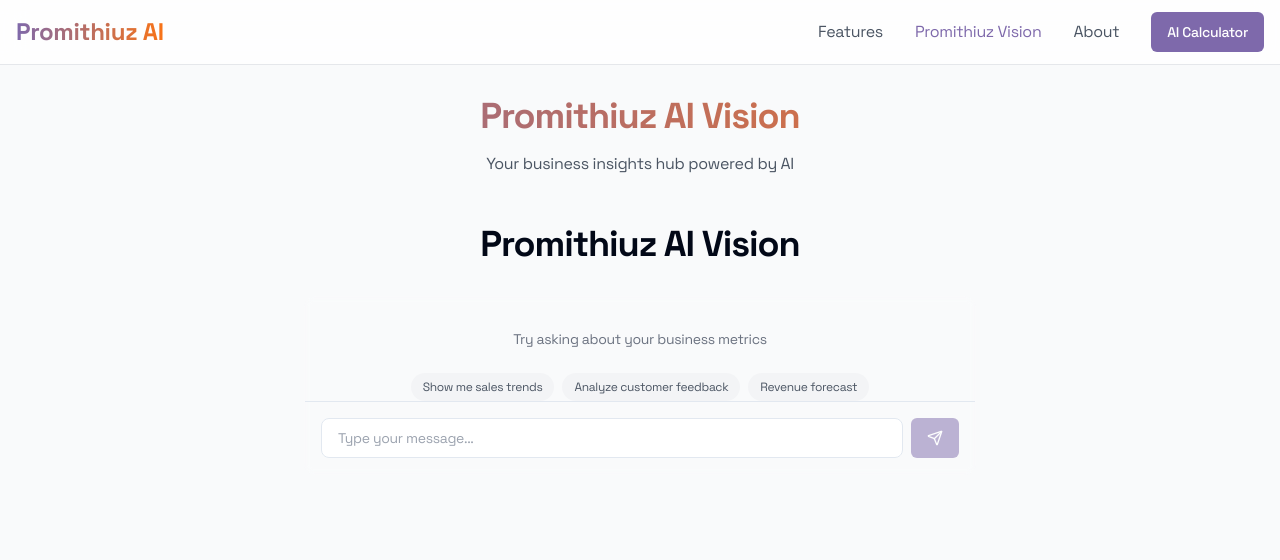
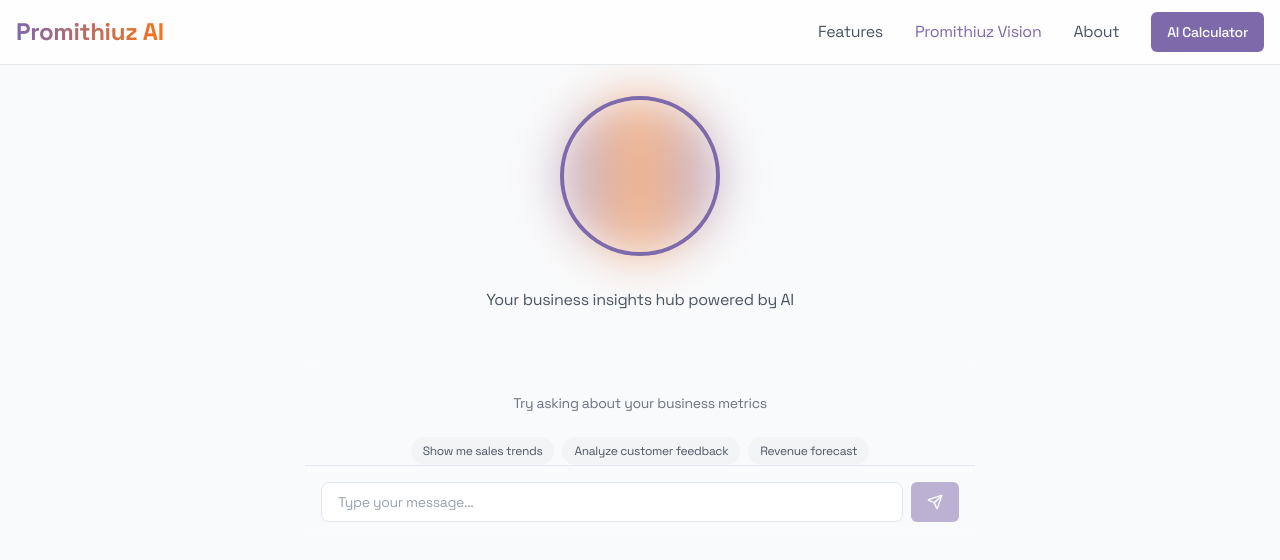
Before and after one commit to Helio947/promithiuz-ai, a React (Vite) app: page /prometheus-vision in a window 1280 px wide. Shown: the top 560 px of the page. Built offline with nearby package versions, Linux system fonts and the light colour scheme.

Commit message:
Improve Promithiuz AI Vision UI
Update the Promithiuz AI Vision UI to replace the black lettering with a circular glowing ring that intensifies as the AI generates a response to user prompts.

```diff
--- a/src/components/prometheus-vision/ChatInterface.tsx
+++ b/src/components/prometheus-vision/ChatInterface.tsx
@@ -1,5 +1,5 @@
 
-import { useState, useEffect } from "react";
+import { useState } from "react";
 import { Message } from "@/types/prometheus-vision";
 import MessageList from "./MessageList";
 import MessageInput from "./MessageInput";
@@ -66,18 +66,6 @@ const ChatInterface = ({ messages, setMessages, isTyping, setIsTyping }: ChatInt
 
   return (
     <div className="w-full max-w-4xl mx-auto relative">
-      {/* Title with glowing ring effect */}
-      <div className="text-center mb-8 relative">
-        <div className={cn(
-          "absolute inset-0 rounded-full blur-3xl transition-opacity duration-500",
-          "bg-gradient-to-r from-primary/50 to-secondary/50",
-          isTyping ? "opacity-100" : "opacity-0"
-        )} />
-        <h1 className="text-4xl font-bold relative z-10">
-          Promithiuz AI Vision
-        </h1>
-      </div>
-
       <div className="bg-white/5 backdrop-blur-sm border border-white/10 rounded-xl overflow-hidden">
         <MessageList messages={messages} isTyping={isTyping} />
         <SuggestedQueries
--- a/src/pages/PrometheusVision.tsx
+++ b/src/pages/PrometheusVision.tsx
@@ -16,18 +16,27 @@ const PrometheusVision = () => {
       <main className="pt-24 px-4">
         <div className="container mx-auto">
           <div className="text-center mb-12 relative">
-            <div
-              className={cn(
-                "absolute inset-0 -z-10 rounded-full opacity-75 blur-2xl",
-                "bg-gradient-to-r from-primary via-secondary to-primary",
-                "transition-opacity duration-1000",
-                isTyping ? "opacity-100" : "opacity-0"
-              )}
-            />
-            <h1 className="text-4xl font-bold mb-4 bg-gradient-to-r from-primary to-secondary bg-clip-text text-transparent">
-              Promithiuz AI Vision
-            </h1>
-            <p className="text-gray-600 max-w-2xl mx-auto">
+            {/* Glowing Ring */}
+            <div className="relative w-40 h-40 mx-auto">
+              <div
+                className={cn(
+                  "absolute inset-0 rounded-full",
+                  "bg-gradient-to-r from-primary via-secondary to-primary",
+                  "transition-all duration-1000 ease-in-out",
+                  "blur-xl opacity-50",
+                  isTyping ? "scale-125" : "scale-100"
+                )}
+              />
+              <div
+                className={cn(
+                  "absolute inset-0 rounded-full",
+                  "border-4 border-primary",
+                  "transition-all duration-1000",
+                  isTyping ? "animate-pulse" : ""
+                )}
+              />
+            </div>
+            <p className="text-gray-600 max-w-2xl mx-auto mt-8">
               Your business insights hub powered by AI
             </p>
           </div>
```
